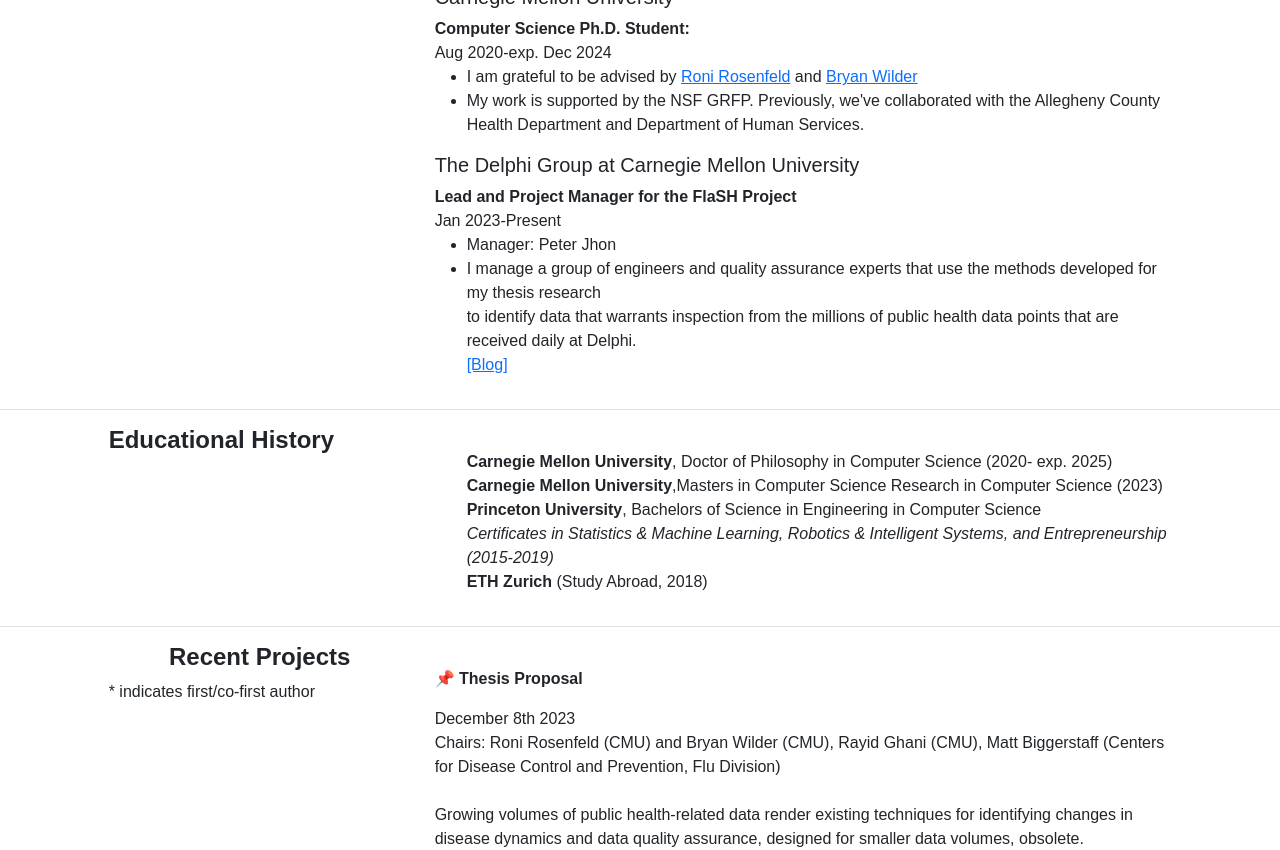
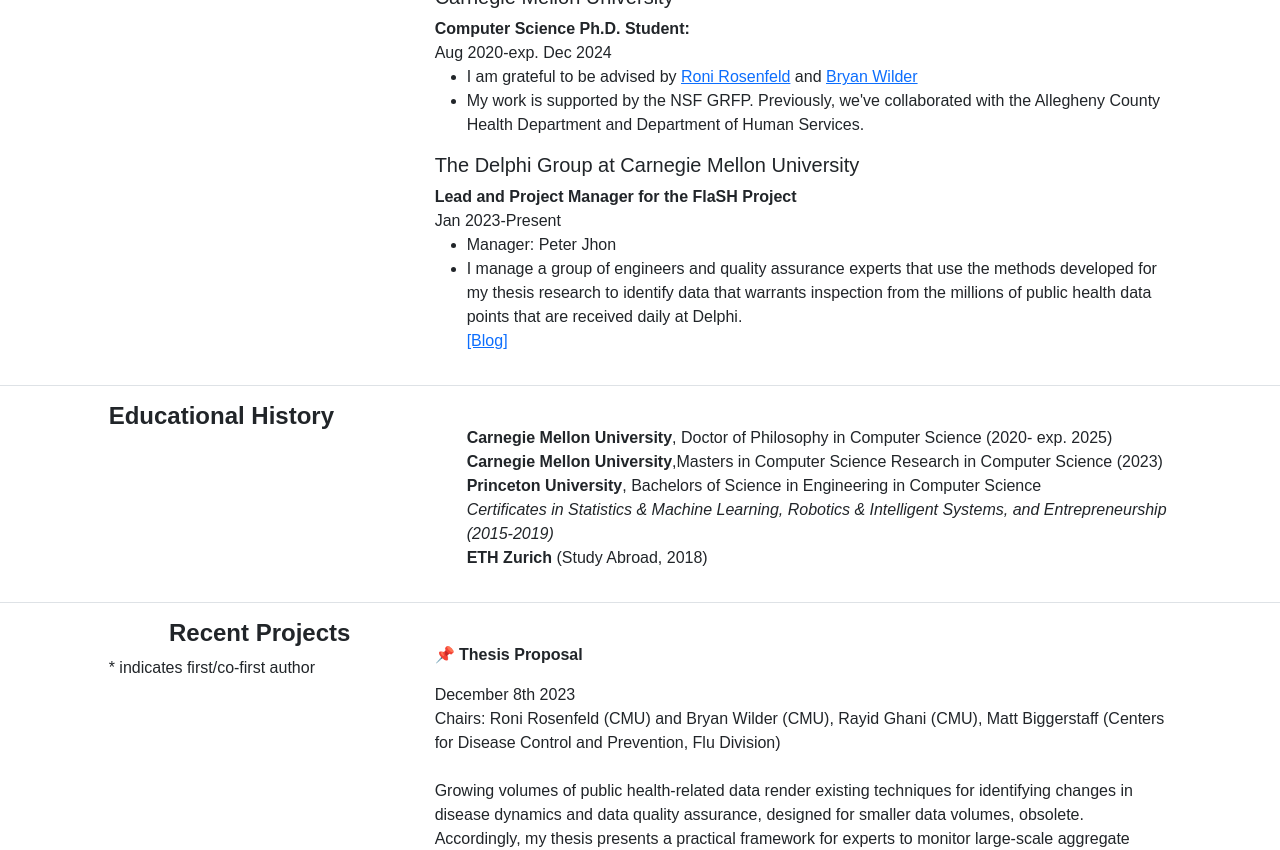
Before and after one commit to Ananya-Joshi/ananya-joshi.github.io, a Jekyll site: the page built from index.md, in a window 1280 px wide and 900 px high, scrolled down 565 px, cut to the strip 0-850 px from the top of the window. Built offline with Jekyll 4.4.1, drawn with Linux system fonts in a browser that asks for light colours.

```diff
--- a/_layouts/default.html
+++ b/_layouts/default.html
@@ -72,8 +72,7 @@
         Jan 2023-Present
         <ul>
             <li>Manager: Peter Jhon <br></li>
-            <li> I manage a group of engineers and quality assurance experts that use the methods developed for my thesis research <br>
-                to identify data that warrants inspection from the millions of public health data points that are received daily at Delphi. </li>
+            <li> I manage a group of engineers and quality assurance experts that use the methods developed for my thesis research to identify data that warrants inspection from the millions of public health data points that are received daily at Delphi. </li>
             <a href="https://delphi.cmu.edu/blog/2024/01/01/introducing-the-flash-group/" class="link-primary">[Blog]</a>
         </ul>
     </div>
```
